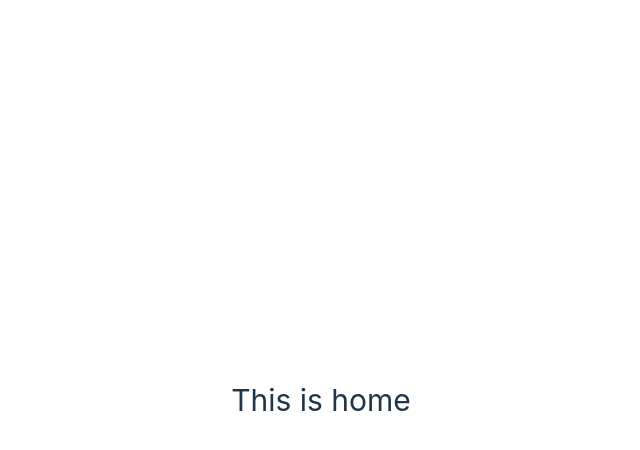
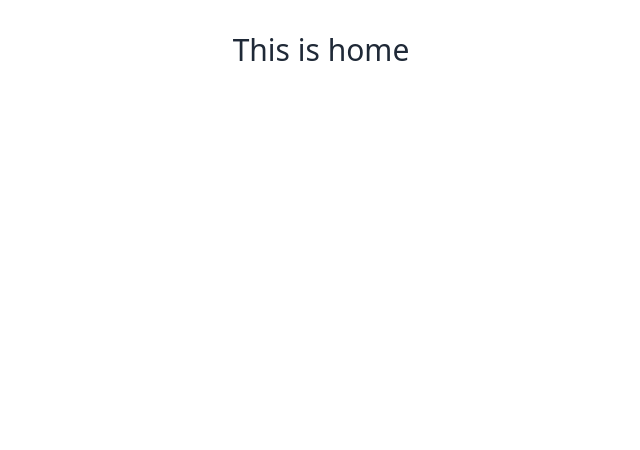
Before and after one commit to osmangonibinismail/Assaigment-09, a React (Vite) app: page / in a window 1280 px wide. Shown: the top 450 px of the page, without its empty margins (319-959 px from the left). Built offline with nearby package versions, Linux system fonts and the light colour scheme.

Commit message:
firbase install

```diff
--- a/package.json
+++ b/package.json
@@ -10,6 +10,7 @@
     "preview": "vite preview"
   },
   "dependencies": {
+    "firebase": "^10.11.0",
     "localforage": "^1.10.0",
     "match-sorter": "^6.3.4",
     "react": "^18.2.0",
--- a/src/index.css
+++ b/src/index.css
@@ -1,79 +1,3 @@
 @tailwind base;
 @tailwind components;
 @tailwind utilities;
-
-
-
-
-
-
-
-
-:root {
-  font-family: Inter, system-ui, Avenir, Helvetica, Arial, sans-serif;
-  line-height: 1.5;
-  font-weight: 400;
-
-  color-scheme: light dark;
-  color: rgba(255, 255, 255, 0.87);
-  background-color: #242424;
-
-  font-synthesis: none;
-  text-rendering: optimizeLegibility;
-  -webkit-font-smoothing: antialiased;
-  -moz-osx-font-smoothing: grayscale;
-}
-
-a {
-  font-weight: 500;
-  color: #646cff;
-  text-decoration: inherit;
-}
-a:hover {
-  color: #535bf2;
-}
-
-body {
-  margin: 0;
-  display: flex;
-  place-items: center;
-  min-width: 320px;
-  min-height: 100vh;
-}
-
-h1 {
-  font-size: 3.2em;
-  line-height: 1.1;
-}
-
-button {
-  border-radius: 8px;
-  border: 1px solid transparent;
-  padding: 0.6em 1.2em;
-  font-size: 1em;
-  font-weight: 500;
-  font-family: inherit;
-  background-color: #1a1a1a;
-  cursor: pointer;
-  transition: border-color 0.25s;
-}
-button:hover {
-  border-color: #646cff;
-}
-button:focus,
-button:focus-visible {
-  outline: 4px auto -webkit-focus-ring-color;
-}
-
-@media (prefers-color-scheme: light) {
-  :root {
-    color: #213547;
-    background-color: #ffffff;
-  }
-  a:hover {
-    color: #747bff;
-  }
-  button {
-    background-color: #f9f9f9;
-  }
-}
```
Also changed, not shown: src/firebase/firebase.config.js (added), 1 other file (tests, documents, lock files or other folders).
